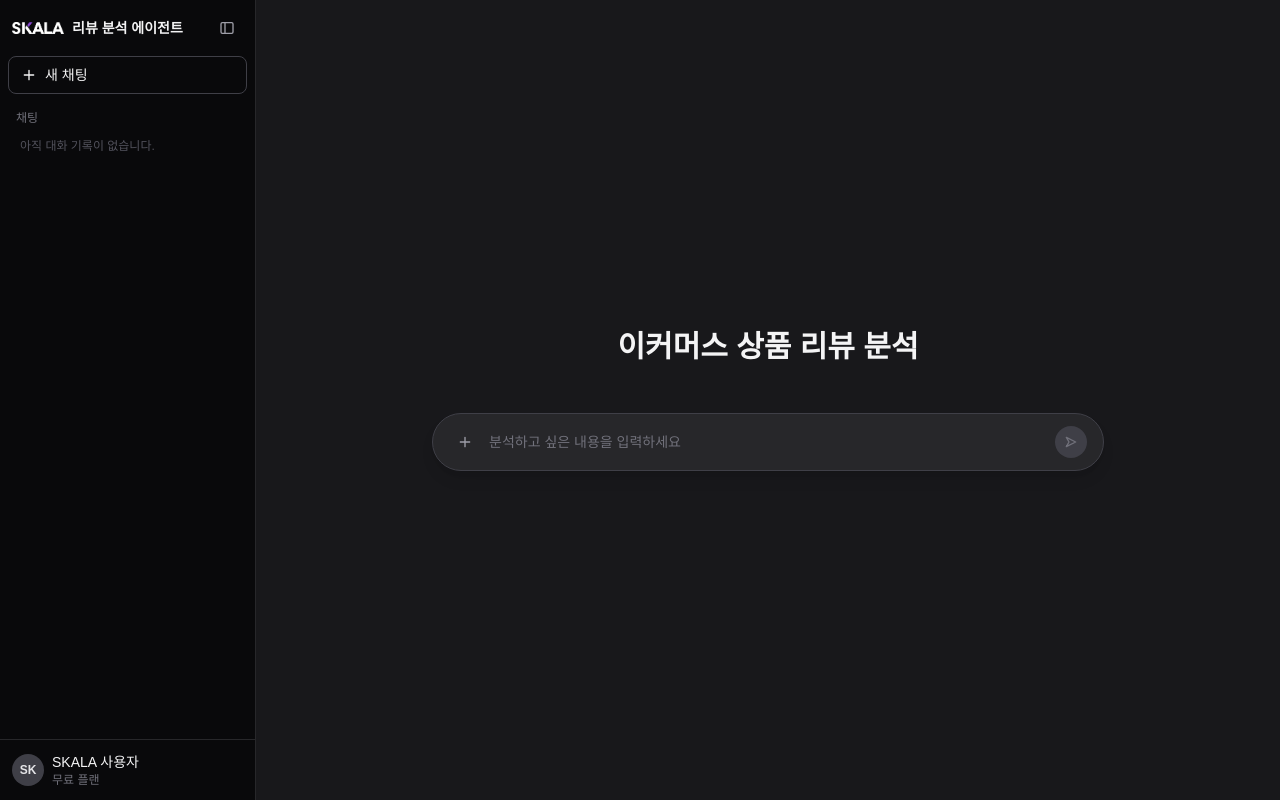
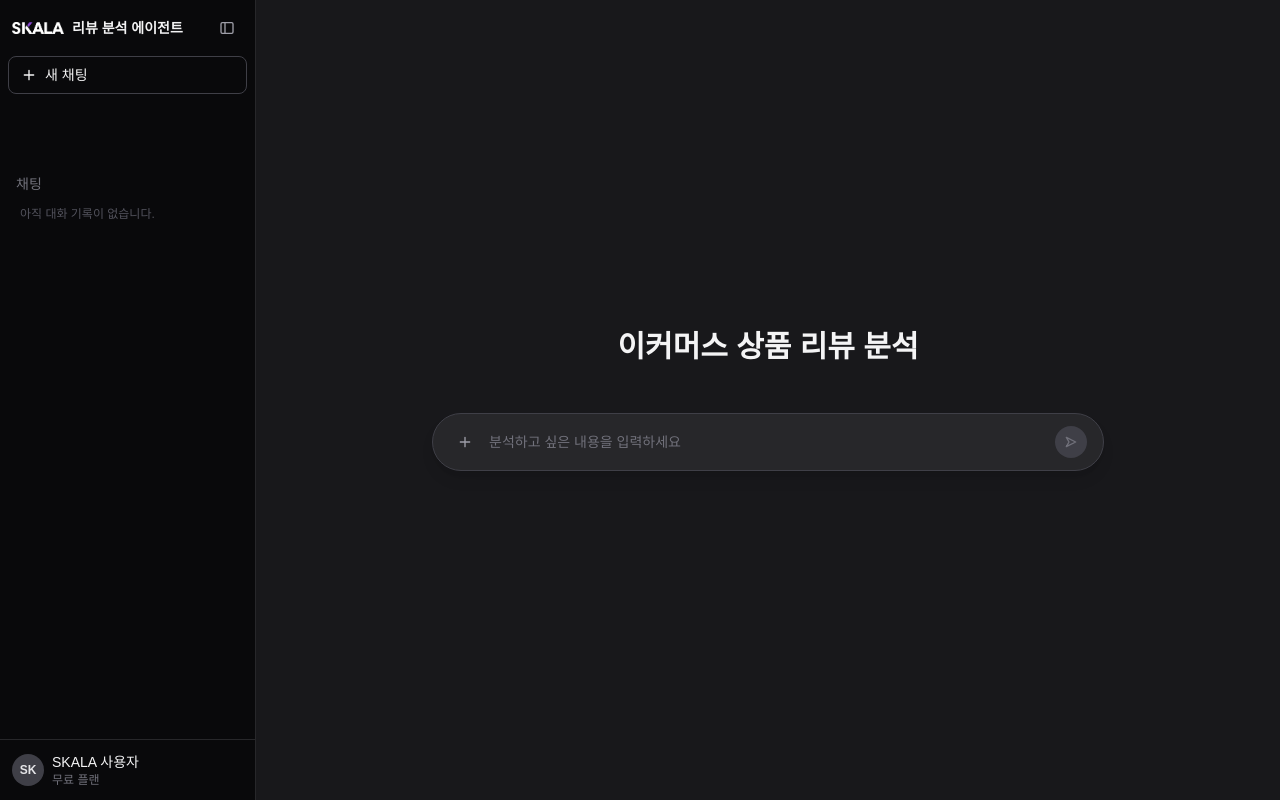
Before and after one commit to skala-1-4-1/catchy, a Next.js app in the folder frontend/: page / in a window 1280 px wide. Built offline with nearby package versions, Linux system fonts and the light colour scheme.

Commit message:
chore: 디자인 수정

```diff
--- a/frontend/src/components/Sidebar.tsx
+++ b/frontend/src/components/Sidebar.tsx
@@ -68,8 +68,8 @@ export default function Sidebar({
       </div>
 
       {!collapsed && (
-        <div className="mt-4 flex-1 overflow-y-auto px-2">
-          <p className="px-2 pb-1 text-xs font-medium text-zinc-500">채팅</p>
+        <div className="mt-20 flex-1 overflow-y-auto px-2 ">
+          <p className="px-2 pb-1 text-sm font-medium text-zinc-500">채팅</p>
           <ul className="flex flex-col gap-0.5">
             {sessions.map((session) => (
               <li key={session.id} className="group relative">
```
